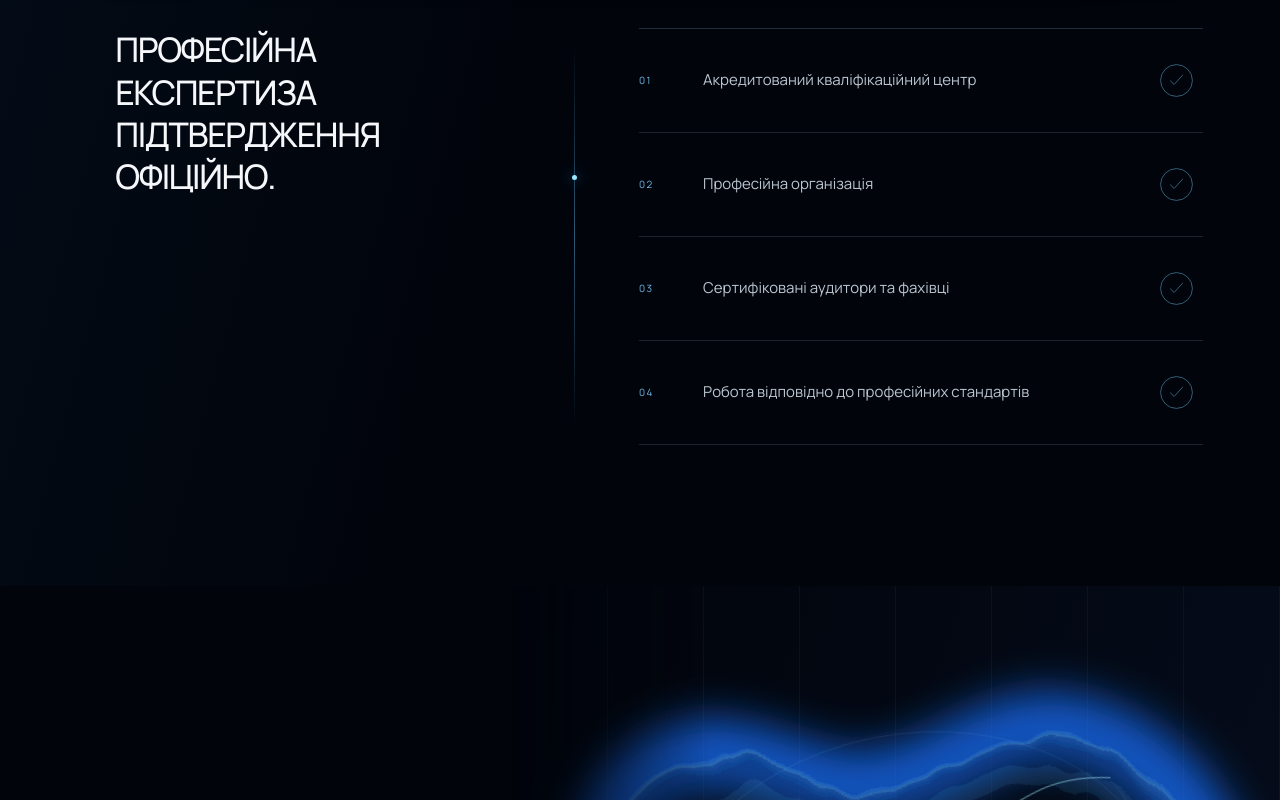
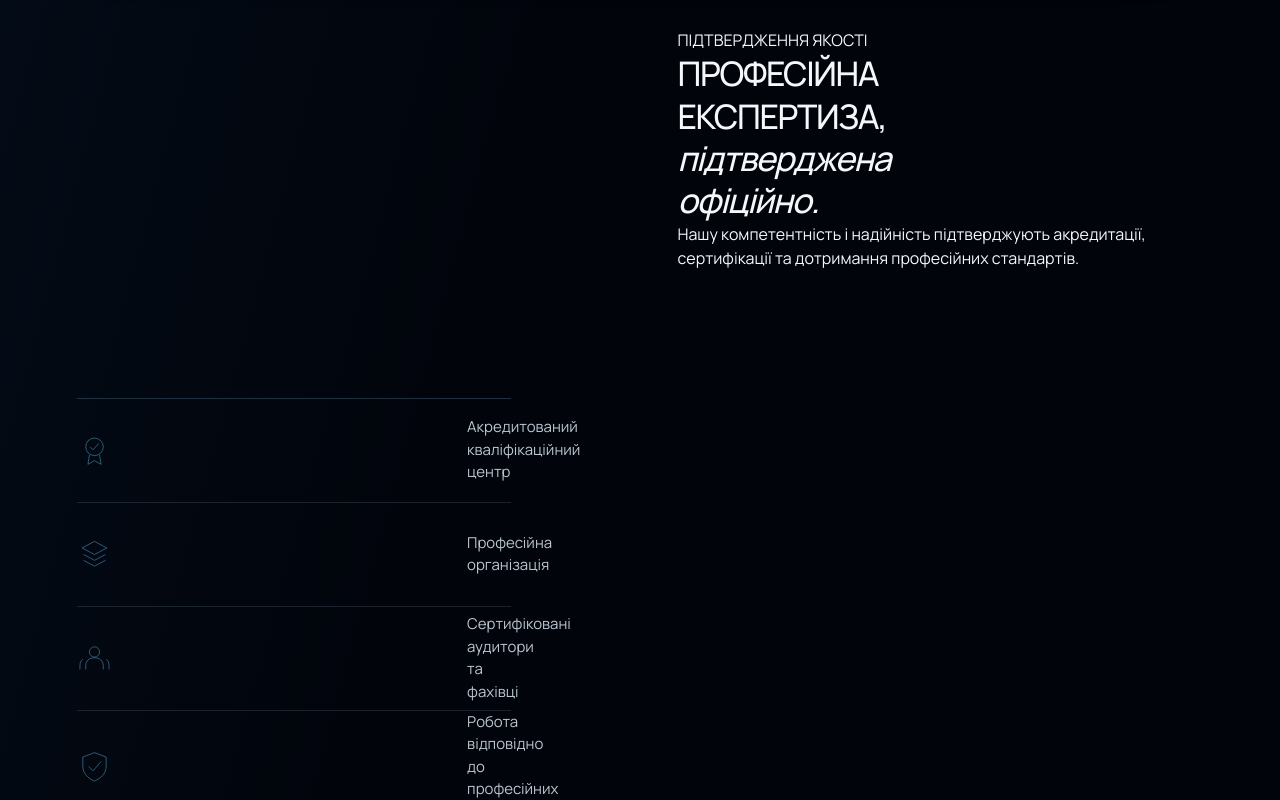
Before and after one commit to dnagorna3817-spec/website_akc_main, a Next.js app: page /about in a window 1280 px wide. Shown: the part 2860-3660 px from the top of the page. Built offline with nearby package versions, Linux system fonts and the light colour scheme.

Commit message:
Redesign credentials content with icon-led editorial layout and no numbers

```diff
--- a/app/about/page.tsx
+++ b/app/about/page.tsx
@@ -493,30 +493,35 @@ function AboutPage() {
         </div>
       </section>
 
-      <section className="credentials" data-enter>
+      <section className="credentials credentials--editorial" data-enter>
+        <div className="credentials__orbit" aria-hidden="true">
+          <span className="credentials__orbit-dot credentials__orbit-dot--1" />
+          <span className="credentials__orbit-dot credentials__orbit-dot--2" />
+          <span className="credentials__orbit-dot credentials__orbit-dot--3" />
+          <span className="credentials__orbit-dot credentials__orbit-dot--4" />
+        </div>
         <div className="credentials__heading">
-          <h2>
-            ПРОФЕСІЙНА
-            <br />
-            ЕКСПЕРТИЗА
-            <br />
-            ПІДТВЕРДЖЕННЯ
-            <br />
-            ОФІЦІЙНО.
-          </h2>
-          <span className="credentials__trace" aria-hidden="true" />
+          <span className="credentials__eyebrow">ПІДТВЕРДЖЕННЯ ЯКОСТІ</span>
+          <h2>ПРОФЕСІЙНА<br />ЕКСПЕРТИЗА,<br /><em>підтверджена<br />офіційно.</em></h2>
+          <span className="credentials__accent" aria-hidden="true" />
+          <p className="credentials__description">Нашу компетентність і надійність підтверджують акредитації, сертифікації та дотримання професійних стандартів.</p>
         </div>
         <div className="credentials__list">
           {qualifications.map((qualification, index) => (
             <div className="credential" key={qualification}>
-              <span className="credential__index" aria-hidden="true">
-                0{index + 1}
+              <span className="credential__symbol" aria-hidden="true">
+                {index === 0 ? (
+                  <svg viewBox="0 0 48 48" fill="none"><circle cx="24" cy="19" r="12"/><path d="m17 30-2 13 9-5 9 5-2-13M18 19l4 4 8-9"/></svg>
+                ) : index === 1 ? (
+                  <svg viewBox="0 0 48 48" fill="none"><path d="m24 6 17 9-17 9L7 15 24 6ZM9 24l15 8 15-8M9 32l15 8 15-8"/></svg>
+                ) : index === 2 ? (
+                  <svg viewBox="0 0 48 48" fill="none"><circle cx="24" cy="15" r="7"/><path d="M12 39v-5c0-7 5-11 12-11s12 4 12 11v5M8 25c-3 2-4 5-4 10v4M40 25c3 2 4 5 4 10v4"/></svg>
+                ) : (
+                  <svg viewBox="0 0 48 48" fill="none"><path d="M24 5 40 11v12c0 11-7 17-16 21C15 40 8 34 8 23V11L24 5Z"/><path d="m16 24 6 6 11-13"/></svg>
+                )}
               </span>
+              <span className="credential__separator" aria-hidden="true" />
               <p>{qualification}</p>
-              <svg viewBox="0 0 44 44" fill="none" aria-hidden="true">
-                <circle cx="22" cy="22" r="20" />
-                <path d="m14 22 5 5 11-12" />
-              </svg>
             </div>
           ))}
         </div>
```
